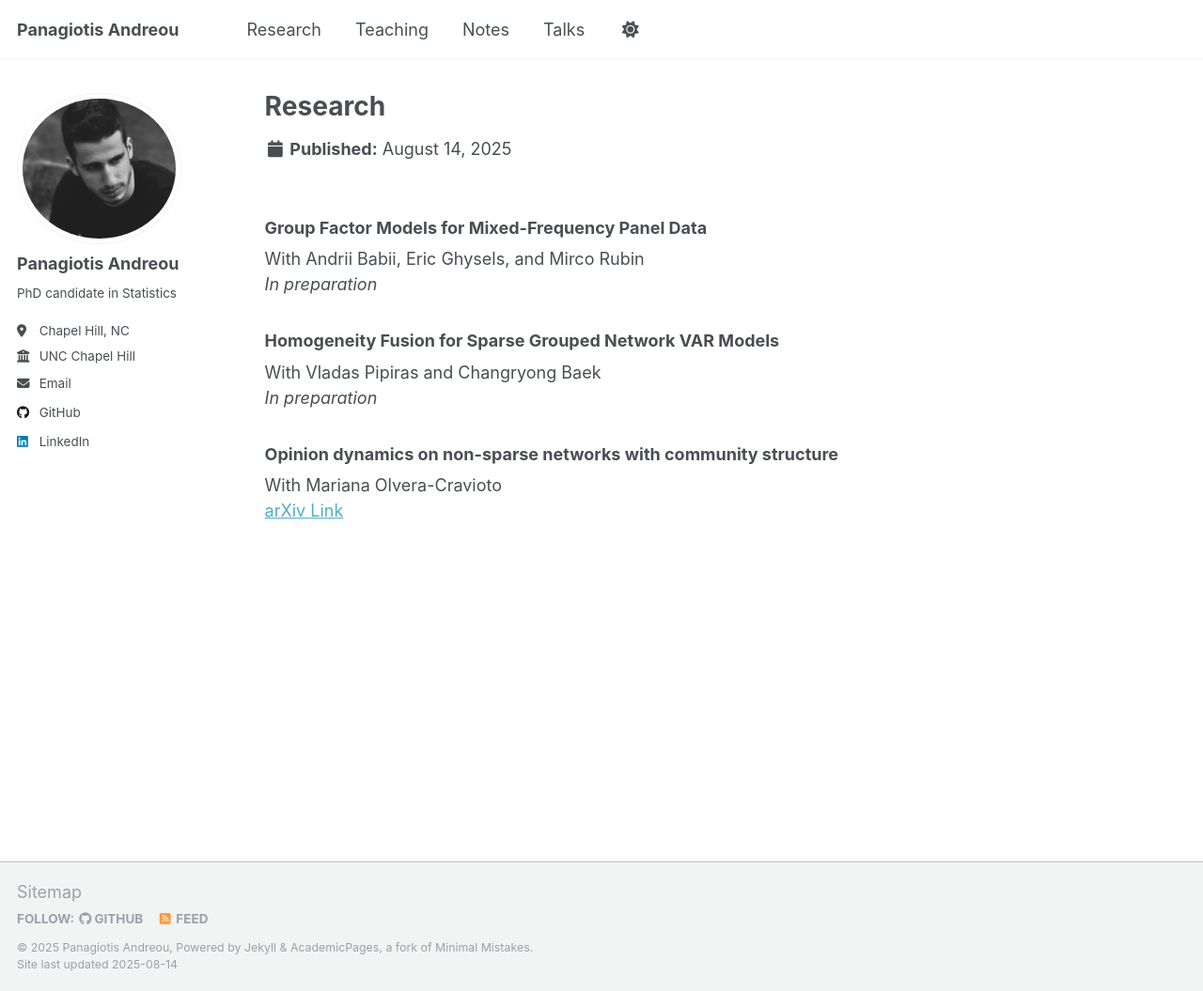
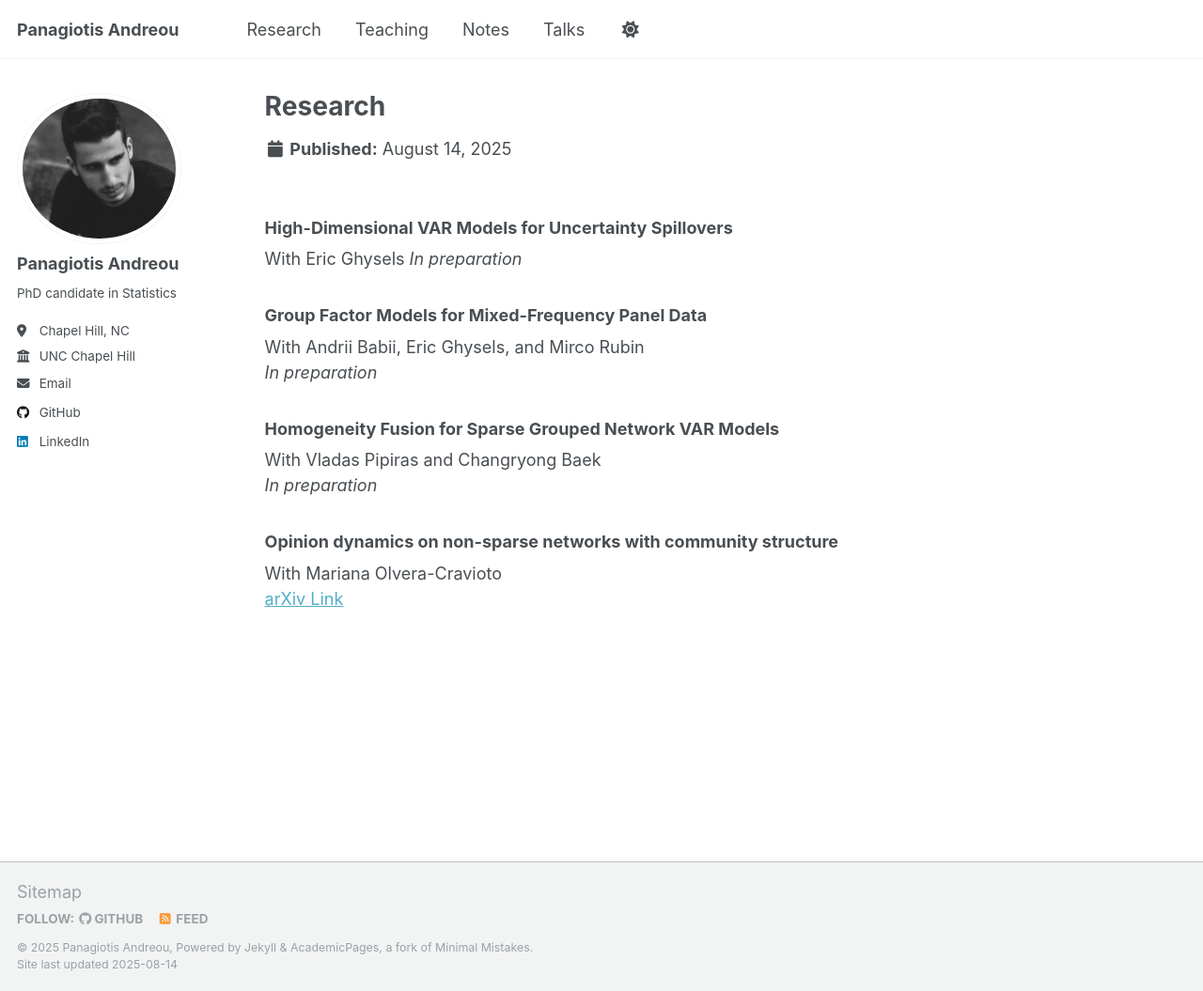
Before and after one commit to andreoupanos/andreoupanos.github.io, a Jekyll site: the page built from _pages/research.md, in a window 1280 px wide and 1055 px high. Shown: the whole window at 94% size. Built offline with Jekyll 4.4.1, drawn with Linux system fonts in a browser that asks for light colours; a script that is not in the unit is left out.

Commit message:
updated research tab

```diff
--- a/_pages/research.md
+++ b/_pages/research.md
@@ -3,6 +3,10 @@ title: "Research"
 permalink: /research/
 author_profile: true
 ---
+
+### High-Dimensional VAR Models for Uncertainty Spillovers
+With Eric Ghysels
+*In preparation*
 
 ### Group Factor Models for Mixed-Frequency Panel Data
 With Andrii Babii, Eric Ghysels, and Mirco Rubin
```
